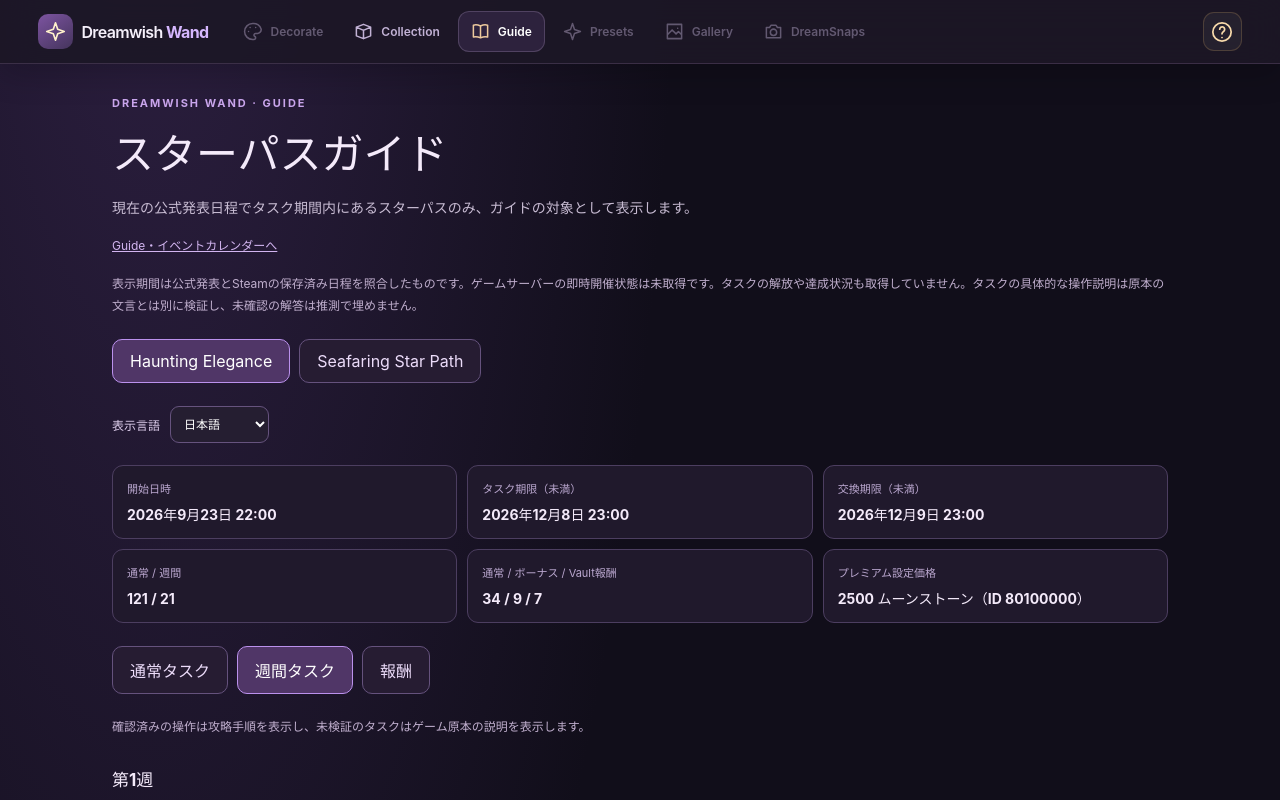
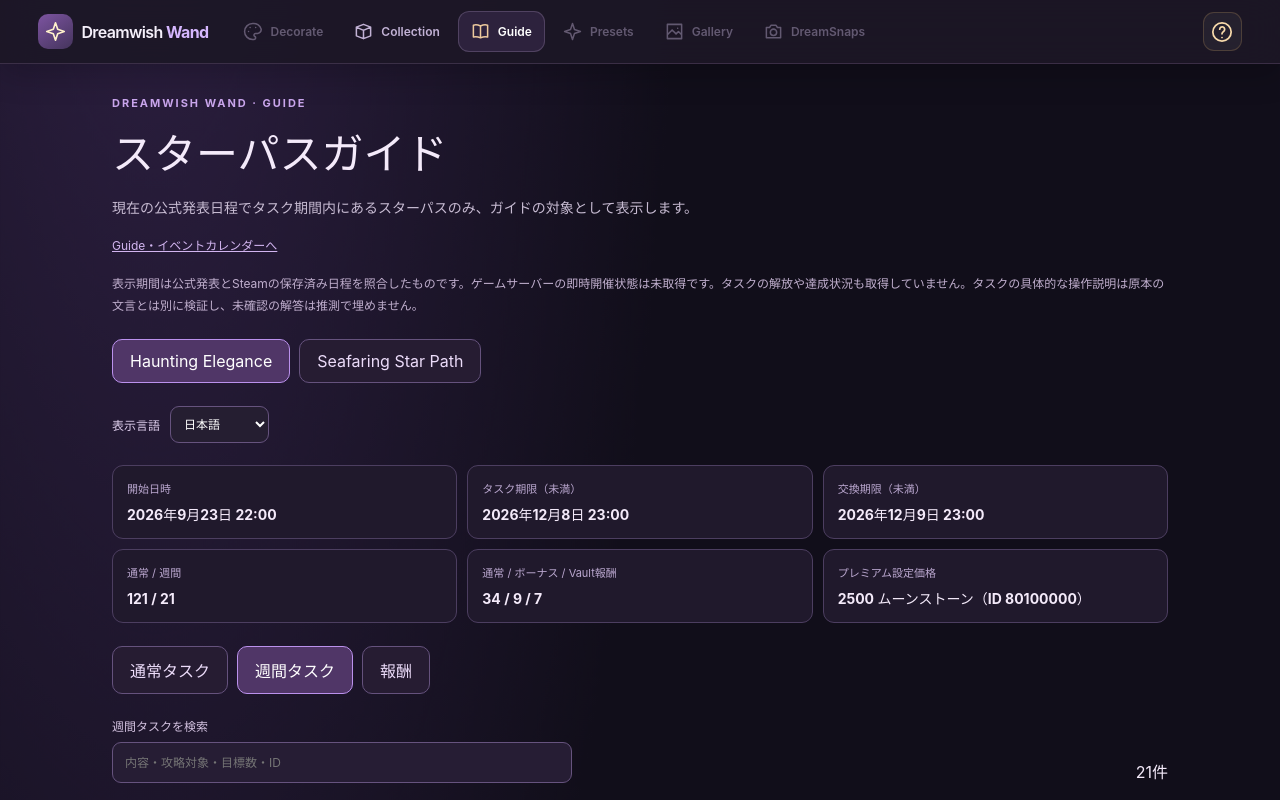
Before and after one commit to DreamwishWand/Wand, a SvelteKit app: page /guide/star-path in a window 1280 px wide. Both pictures are taken after a click on the button "週間タスク". Shown: the top 800 px of the page. Built offline with nearby package versions, Linux system fonts and the light colour scheme.

Commit message:
feat(db03): search weekly and daily Star Path tasks by verified riddle answer and goal

```diff
--- a/src/routes/guide/star-path/+page.svelte
+++ b/src/routes/guide/star-path/+page.svelte
@@ -10,6 +10,7 @@
   import {loadStarpathMedia,starpathMediaThumbnail} from '$lib/guide/starpath-public-media.mjs';
   import {guideCalendarEvents,activeScheduleStarpaths} from '$lib/guide/event-calendar.mjs';
   import {starpathTaskDisplay} from '$lib/guide/starpath-task-guidance.mjs';
+  import {filterStarpathTasks} from '$lib/guide/starpath-search.mjs';
   import {loadPublicStarpathGoals,starpathGoalLabel} from '$lib/guide/public-starpath-goals.mjs';
 
   let catalog:any=null, weeklyLocales:any=null, dailyLocales:any=null, rewardExtras:any=null, publicMedia:any=null, goalAmounts:any=null, goalWarning='', error='', loading=true;
@@ -19,6 +20,7 @@
   let now=Date.now();
   let tab:'tasks'|'weekly'|'rewards'='tasks';
   let query='';
+  let weeklyQuery='';
   let rewardQuery='';
   let rewardTier:'all'|'free'|'premium'='all';
   let limit=60;
@@ -26,14 +28,24 @@
   $: availableSeasons=catalog?.seasons?.filter((s:any)=>activeIds.has(s.id))||[];
   $: season=availableSeasons.find((s:any)=>s.id===selectedId)||availableSeasons[0];
   $: rewardRows=season?[...season.rewardPages.flatMap((p:any)=>p.rewards),...season.bonusPages.flatMap((p:any)=>p.rewards),...season.vaultRewards]:[];
-  $: filtered=season?.tasks?.filter((t:any)=>(starpathDailyDescription(dailyLocales,season.id,t.id,locale)||t.description||'').toLowerCase().includes(query.toLowerCase().trim())
-      ||(t.description||'').toLowerCase().includes(query.toLowerCase().trim())
-      ||t.id.toLowerCase().includes(query.toLowerCase().trim())
-      ||t.objectiveKind.toLowerCase().includes(query.toLowerCase().trim()))||[];
+  $: filtered=season?filterStarpathTasks(season.id,season.tasks,{
+    query,locale,
+    descriptionOf:(t:any)=>starpathDailyDescription(dailyLocales,season.id,t.id,locale),
+    goalTextOf:(t:any)=>starpathGoalLabel(goalAmounts,season.id,t)
+  }):[];
+  $: filteredWeeks=season?season.weeklyTasks.map((tasks:any[],i:number)=>({
+    number:i+1,
+    tasks:filterStarpathTasks(season.id,tasks,{
+      query:weeklyQuery,locale,
+      descriptionOf:(t:any)=>starpathWeeklyDescription(weeklyLocales,t.descriptionKey,locale),
+      goalTextOf:(t:any)=>starpathGoalLabel(goalAmounts,season.id,t)
+    })
+  })):[];
+  $: weeklyMatches=filteredWeeks.reduce((count:number,week:any)=>count+week.tasks.length,0);
   function date(value:string){
     return new Intl.DateTimeFormat('ja-JP',{timeZone:'Asia/Tokyo',year:'numeric',month:'short',day:'numeric',hour:'2-digit',minute:'2-digit'}).format(new Date(value));
   }
-  function changeSeason(id:string){selectedId=id;limit=60;query='';rewardQuery='';rewardTier='all';}
+  function changeSeason(id:string){selectedId=id;limit=60;query='';weeklyQuery='';rewardQuery='';rewardTier='all';}
   function visibleRewards(rewards:any[],search:string,tier:string,language:string,extras:any){
     const needle=search.trim().toLocaleLowerCase();
     return rewards.filter(r=>{
@@ -115,7 +127,7 @@
       </nav>
       {#if tab==='tasks'}
         <div class="search">
-          <label>タスクを検索<input bind:value={query} on:input={()=>limit=60} placeholder="説明・種別・ID" aria-label="通常タスクを検索"/></label>
+          <label>タスクを検索<input type="search" bind:value={query} maxlength="120" on:input={()=>limit=60} placeholder="内容・攻略対象・目標数・ID" aria-label="通常タスクを検索"/></label>
           <span>{filtered.length}件</span>
         </div>
         <ul class="entries">
@@ -125,20 +137,27 @@
             <li><strong>{display.headline}</strong><small>{display.note}</small><small class="task-data">{#if goal}<span class="goal-badge">目標 {goal}</span>{/if}<span class="token-badge"><WandIcon name="star" size={13}/> {t.tokenReward} {season.currencyName}</span><span>{t.id}{t.availableOnDay!==undefined?' · 解放設定日 '+t.availableOnDay:''}</span></small></li>
           {/each}
         </ul>
+        {#if filtered.length===0}<p role="status" class="empty-match">一致する通常タスクはありません。</p>{/if}
         {#if filtered.length>limit}<div class="auto-sentinel" use:autoAppend={{hasMore:()=>filtered.length>limit,load:()=>limit+=60}} role="status" aria-label="スクロールでタスクを追加表示"></div>{/if}
       {:else if tab==='weekly'}
-        <p class="hint">確認済みの操作は攻略手順を表示し、未検証のタスクはゲーム原本の説明を表示します。</p>
-        {#each season.weeklyTasks as week,i}
-          <section class="week"><h2>第{i+1}週</h2>
+        <div class="search">
+          <label>週間タスクを検索<input type="search" bind:value={weeklyQuery} maxlength="120" placeholder="内容・攻略対象・目標数・ID" aria-label="週間タスクを検索"/></label>
+          <span>{weeklyMatches}件</span>
+        </div>
+        {#each filteredWeeks as week (week.number)}
+          {#if week.tasks.length}
+          <section class="week"><h2>第{week.number}週</h2>
             <ul class="entries">
-              {#each week as t (t.id)}
+              {#each week.tasks as t (t.id)}
                 {@const display=starpathTaskDisplay(season.id,t,locale,starpathWeeklyDescription(weeklyLocales,t.descriptionKey,locale))}
                 {@const goal=starpathGoalLabel(goalAmounts,season.id,t)}
                 <li><strong>{display.headline}</strong><small>{display.note}</small><small class="task-data">{#if goal}<span class="goal-badge">目標 {goal}</span>{/if}<span class="token-badge"><WandIcon name="star" size={13}/> {t.tokenReward} {season.currencyName}</span><span>{t.id}</span></small></li>
               {/each}
             </ul>
           </section>
+          {/if}
         {/each}
+        {#if weeklyMatches===0}<p role="status" class="empty-match">一致する週間タスクはありません。</p>{/if}
       {:else}
         <div class="reward-search" role="search">
           <label>報酬を検索<input bind:value={rewardQuery} aria-label="報酬を検索" placeholder="報酬名・アイテムID" /></label>
@@ -205,6 +224,7 @@
   .reward-thumb{display:block;width:56px;height:56px;object-fit:contain;flex:0 0 56px;border-radius:9px;background:#33273f}
   .week{margin:28px 0}.week h2{font-size:17px}
   .hint{line-height:1.7}.error{color:#ffb9c3}
+  .empty-match{font-size:13px;color:#c4b2d2;padding:14px 0}
   footer{margin-top:38px;font-size:12px;color:#a99ab8}footer a{color:#d7baff}
   @media(max-width:720px){.summary{grid-template-columns:repeat(2,minmax(0,1fr))}}
   @media(max-width:420px){.summary{grid-template-columns:1fr}.starpath{padding:20px 12px 65px}}
```
